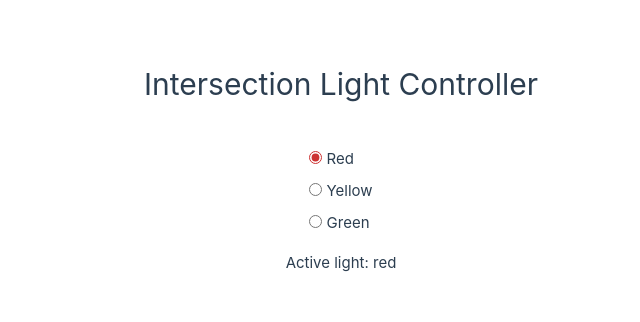
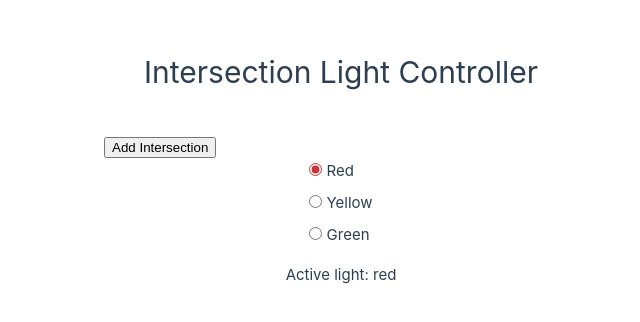
Before and after one commit to jmood-dev/rygen-intersection-light-controller, a Vue app in the folder light-controller-ui/: page / in a window 1280 px wide. Shown: the part 252-574 px from the top of the page, without its empty margins (299-939 px from the left). Built offline with nearby package versions, Linux system fonts and the light colour scheme; the HTML template or start-up script is replaced by a standard one.

Commit message:
Frontend-only: add and display intersections
- button to add an intersection with default configuration
- text-based display of intersections, roads, and lights
- Intersection, Road, Light, LightConfiguration, and LightColor types in types.ts

```diff
--- a/light-controller-ui/src/App.vue
+++ b/light-controller-ui/src/App.vue
@@ -1,12 +1,96 @@
 <script setup lang="ts">
 import { ref } from 'vue'
 import axios from 'axios'
+import { LightColor, type Intersection, type Road } from './types'
 const activeLight = ref<string>('red')
+const intersections = ref<Intersection[]>([])
 
 const handleActiveLightChange = () => {
   axios.post('http://localhost:8080/intersections', { activeLight: activeLight.value })
     .then(console.log)
     .catch(console.error)
+}
+
+function addIntersection() {
+  //TODO: refactor to have the backend generate the intersection, then put the result in intersections
+  intersections.value.push({
+    id: crypto.randomUUID(),
+    active: false,
+    roads: [{
+      id: crypto.randomUUID(),
+      lights: [{
+        id: crypto.randomUUID(),
+        active: false,
+        lightColor: LightColor.RED,
+        lightConfiguration: {
+          id: crypto.randomUUID(),
+          redSeconds: 5,
+          yellowSeconds: 2,
+          greenSeconds: 3,
+          isSynchronized: true
+        },
+        secondsOnColor: 0
+      }, {
+        id: crypto.randomUUID(),
+        active: false,
+        lightColor: LightColor.RED,
+        lightConfiguration: {
+          id: crypto.randomUUID(),
+          redSeconds: 5,
+          yellowSeconds: 2,
+          greenSeconds: 3,
+          isSynchronized: true
+        },
+        secondsOnColor: 0
+      }]
+    }, {
+      id: crypto.randomUUID(),
+      lights: [{
+        id: crypto.randomUUID(),
+        active: false,
+        lightColor: LightColor.RED,
+        lightConfiguration: {
+          id: crypto.randomUUID(),
+          redSeconds: 5,
+          yellowSeconds: 2,
+          greenSeconds: 3,
+          isSynchronized: true
+        },
+        secondsOnColor: 0
+      }, {
+        id: crypto.randomUUID(),
+        active: false,
+        lightColor: LightColor.RED,
+        lightConfiguration: {
+          id: crypto.randomUUID(),
+          redSeconds: 5,
+          yellowSeconds: 2,
+          greenSeconds: 3,
+          isSynchronized: true
+        },
+        secondsOnColor: 0
+      }]
+    }]
+  })
+}
+
+function setGreenSeconds(event:Event, road:Road) {
+  let newSeconds = event.target != null ? Number( (event.target as HTMLInputElement)?.value ) : 0
+  if (event.target instanceof EventTarget) {
+    road.lights.forEach( (light) => {
+      light.lightConfiguration.greenSeconds = newSeconds
+    })
+  }
+}
+
+function setYellowSeconds(event:Event, road:Road) {
+  let newSeconds = event.target != null ? Number( (event.target as HTMLInputElement)?.value ) : 0
+  if (event.target instanceof EventTarget) {
+    road.lights.forEach( (light) => {
+      light.lightConfiguration.yellowSeconds = newSeconds
+    })
+  }
+
 }
 </script>
 
@@ -18,6 +102,30 @@ const handleActiveLightChange = () => {
   </header>
 
   <main>
+    <div>
+      <button @click="addIntersection" >Add Intersection</button>
+    </div>
+    <div v-for="intersection in intersections" style="border: 1px black solid;">
+      <label>
+        <input type="checkbox" v-model="intersection.active" >
+        Active
+      </label>
+      <div v-for="road in intersection.roads">
+        <span v-for="light in road.lights">
+          {{ light.lightColor + " " }}
+        </span>
+        <span>
+          <label>
+            <input type="text" size="2" @change="setGreenSeconds($event, road)" >
+            Green Seconds
+          </label>
+          <label>
+            <input type="text" size="2" @change="setYellowSeconds($event, road)" >
+            Yellow Seconds
+          </label>
+        </span>
+      </div>
+    </div>
     <div class="light-controller">
       <div class="light">
         <label>
--- /dev/null
+++ b/light-controller-ui/src/types.ts
@@ -0,0 +1,32 @@
+export interface Intersection {
+  id: string;
+  active: boolean;
+  roads: Road[];
+}
+
+export interface Road {
+  id: string;
+  lights: Light[];
+}
+
+export interface Light {
+  id: string;
+  active: boolean;
+  lightColor: LightColor;
+  lightConfiguration: LightConfiguration;
+  secondsOnColor: number;
+}
+
+export interface LightConfiguration {
+  id: string;
+  redSeconds: number;
+  yellowSeconds: number;
+  greenSeconds: number;
+  isSynchronized: boolean;
+}
+
+export enum LightColor {
+  RED = "RED",
+  YELLOW = "YELLOW",
+  GREEN = "GREEN"
+}
```
